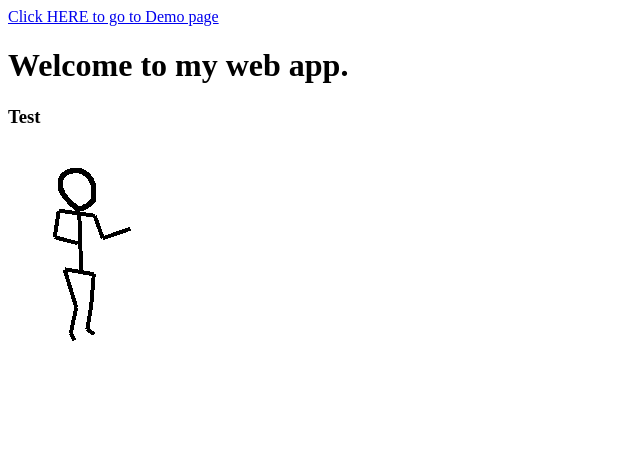
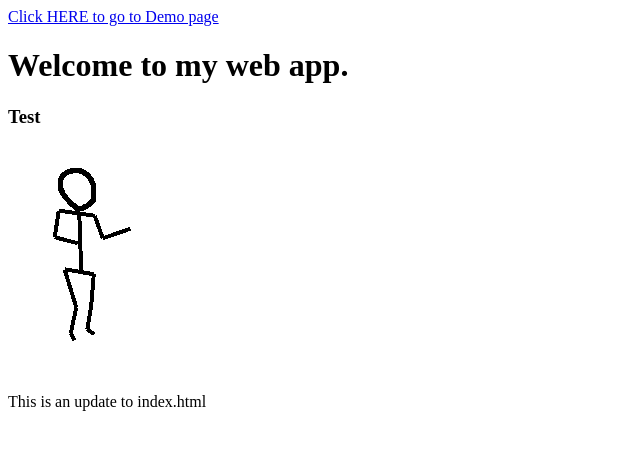
Before and after one commit to 22tthompson/WebAppProject, a plain HTML site: page index.html in a window 1280 px wide. Shown: the whole page, without its empty margins (0-640 px from the left). Drawn offline with Linux system fonts and the light colour scheme.

Commit message:
Update again

```diff
--- a/index.html
+++ b/index.html
@@ -11,5 +11,6 @@
         <h3>Test</h3>
 
         <img src="images/stick.gif"/>
+        <p>This is an update to index.html</p>
     </body>
 </html>
```
